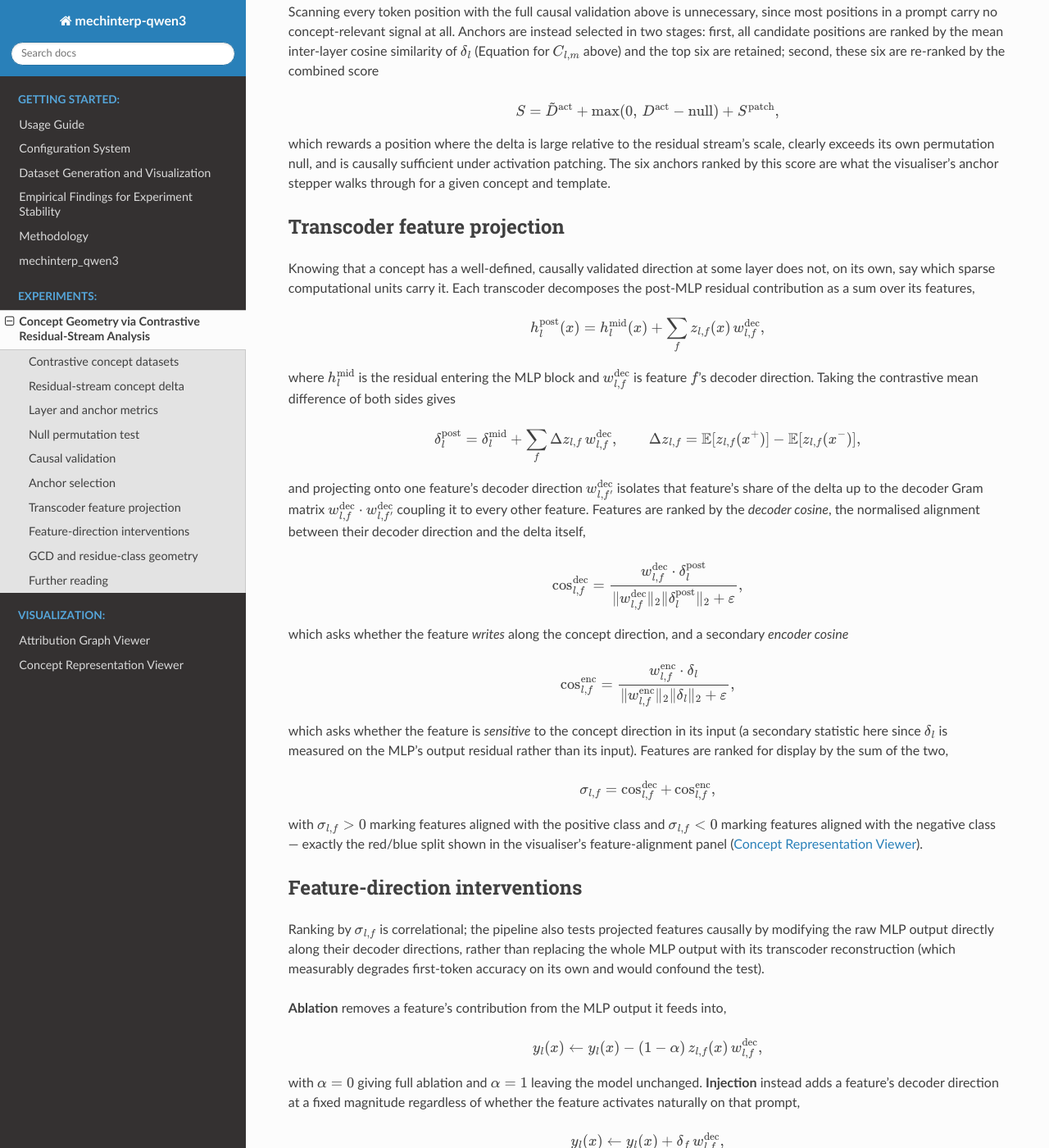
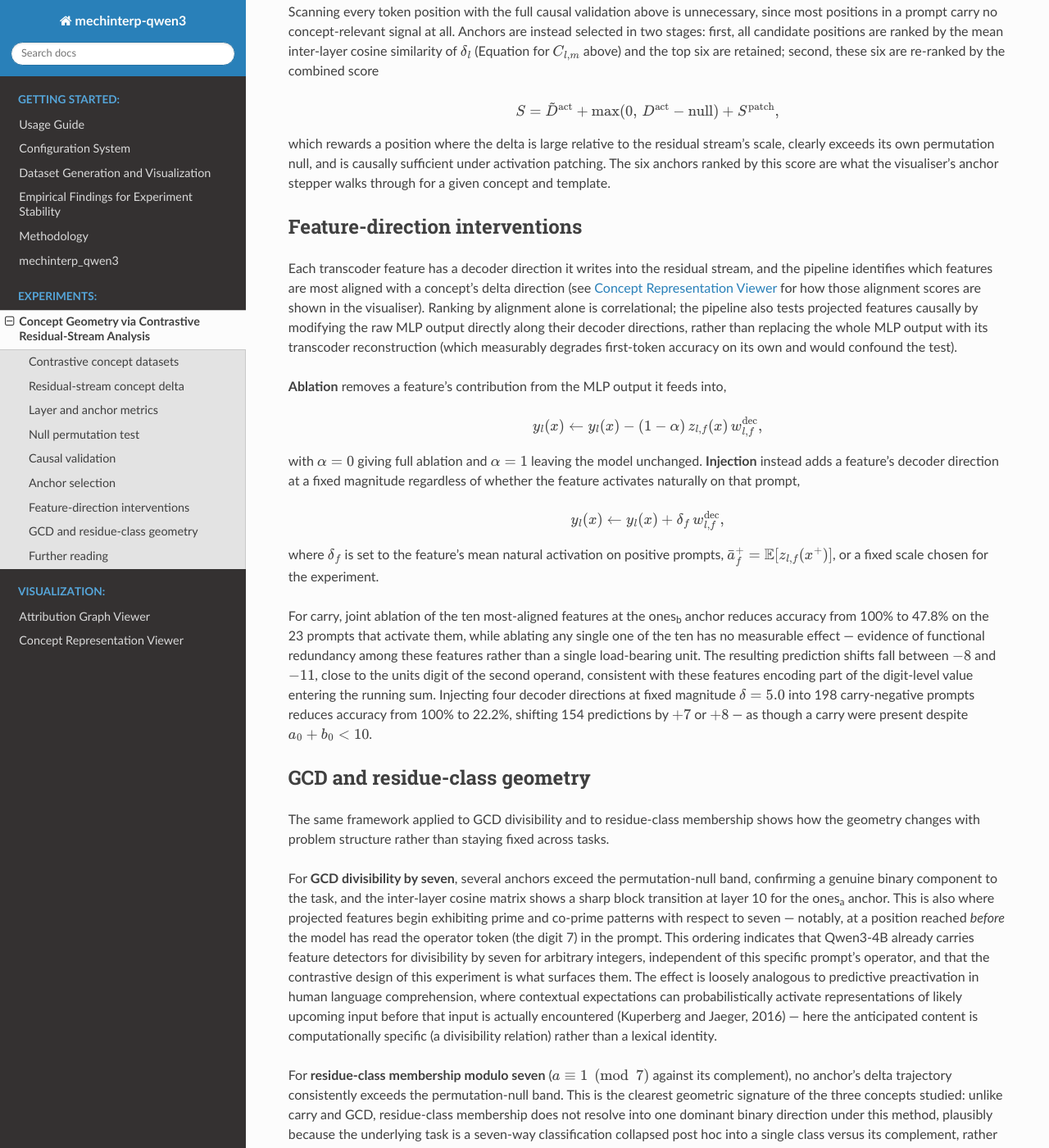
Before and after one commit to JuliaDima/mech-interp-qwen3, a Sphinx documentation site: the page built from docs/concept_geometry.rst, in a window 1280 px wide and 1400 px high, scrolled down 4141 px. Shown: the whole window at 82% size. Built offline with Sphinx 7.4.7 and the Read the Docs theme 3.1.0, drawn with Linux system fonts in a browser that asks for light colours.

Commit message:
Regenerate all bundled concepts' feature plots as standalone panels
Every feature (carry, gcd, residue_class, causal_direction, prime)
now renders as its own single-panel image (no titles, 400dpi) instead
of being cropped from a shared multi-panel grid PDF, using the new
show_titles/dpi options on the shared plotting functions. This also
folds in prime's corrected top_k=15/rank_by=score data (previously
top_k=30/rank_by=dz, which produced unbounded scores) and adds
show_titles/dpi support to plot_feature_heatmap_grid to match.

Also removes the "Transcoder feature projection" section from the
public concept_geometry.rst docs page, matching the withheld
implementation in delta_feature_projections.py.

```diff
--- a/docs/concept_geometry.rst
+++ b/docs/concept_geometry.rst
@@ -270,65 +270,16 @@
 patching. The six anchors ranked by this score are what the visualiser's anchor stepper
 walks through for a given concept and template.
 
-Transcoder feature projection
----------------------------------
-
-Knowing that a concept has a well-defined, causally validated direction at some layer does
-not, on its own, say which sparse computational units carry it. Each transcoder decomposes
-the post-MLP residual contribution as a sum over its features,
-
-.. math::
-
-   h_l^{\mathrm{post}}(x) = h_l^{\mathrm{mid}}(x) + \sum_f z_{l,f}(x)\, w_{l,f}^{\mathrm{dec}},
-
-where :math:`h_l^{\mathrm{mid}}` is the residual entering the MLP block and
-:math:`w_{l,f}^{\mathrm{dec}}` is feature :math:`f`'s decoder direction. Taking the
-contrastive mean difference of both sides gives
-
-.. math::
-
-   \delta_l^{\mathrm{post}} = \delta_l^{\mathrm{mid}} + \sum_f \Delta z_{l,f}\, w_{l,f}^{\mathrm{dec}},
-   \qquad
-   \Delta z_{l,f} = \mathbb{E}[z_{l,f}(x^+)] - \mathbb{E}[z_{l,f}(x^-)],
-
-and projecting onto one feature's decoder direction :math:`w_{l,f'}^{\mathrm{dec}}`
-isolates that feature's share of the delta up to the decoder Gram matrix
-:math:`w_{l,f}^{\mathrm{dec}} \cdot w_{l,f'}^{\mathrm{dec}}` coupling it to every other
-feature. Features are ranked by the *decoder cosine*, the normalised alignment between
-their decoder direction and the delta itself,
-
-.. math::
-
-   \cos^{\mathrm{dec}}_{l,f} = \frac{w_{l,f}^{\mathrm{dec}} \cdot \delta_l^{\mathrm{post}}}
-                                     {\lVert w_{l,f}^{\mathrm{dec}} \rVert_2 \lVert \delta_l^{\mathrm{post}} \rVert_2 + \varepsilon},
-
-which asks whether the feature *writes* along the concept direction, and a secondary
-*encoder cosine*
-
-.. math::
-
-   \cos^{\mathrm{enc}}_{l,f} = \frac{w_{l,f}^{\mathrm{enc}} \cdot \delta_l}
-                                     {\lVert w_{l,f}^{\mathrm{enc}} \rVert_2 \lVert \delta_l \rVert_2 + \varepsilon},
-
-which asks whether the feature is *sensitive* to the concept direction in its input (a
-secondary statistic here since :math:`\delta_l` is measured on the MLP's output residual
-rather than its input). Features are ranked for display by the sum of the two,
-
-.. math::
-
-   \sigma_{l,f} = \cos^{\mathrm{dec}}_{l,f} + \cos^{\mathrm{enc}}_{l,f},
-
-with :math:`\sigma_{l,f} > 0` marking features aligned with the positive class and
-:math:`\sigma_{l,f} < 0` marking features aligned with the negative class — exactly the
-red/blue split shown in the visualiser's feature-alignment panel (:doc:`concept_representation`).
-
 Feature-direction interventions
 -----------------------------------
 
-Ranking by :math:`\sigma_{l,f}` is correlational; the pipeline also tests projected
-features causally by modifying the raw MLP output directly along their decoder
-directions, rather than replacing the whole MLP output with its transcoder reconstruction
-(which measurably degrades first-token accuracy on its own and would confound the test).
+Each transcoder feature has a decoder direction it writes into the residual stream, and the
+pipeline identifies which features are most aligned with a concept's delta direction (see
+:doc:`concept_representation` for how those alignment scores are shown in the visualiser).
+Ranking by alignment alone is correlational; the pipeline also tests projected features
+causally by modifying the raw MLP output directly along their decoder directions, rather
+than replacing the whole MLP output with its transcoder reconstruction (which measurably
+degrades first-token accuracy on its own and would confound the test).
 
 **Ablation** removes a feature's contribution from the MLP output it feeds into,
 
```
Also changed, not shown: 6 other files.
